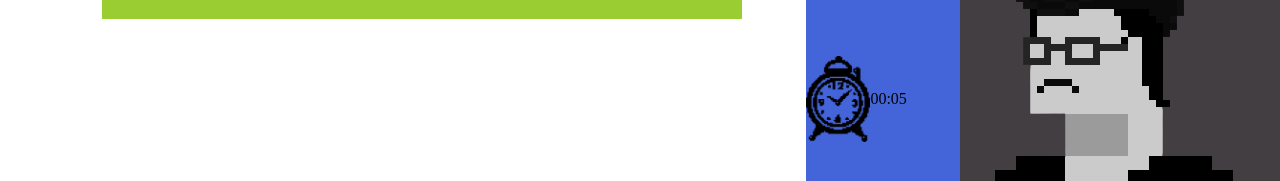
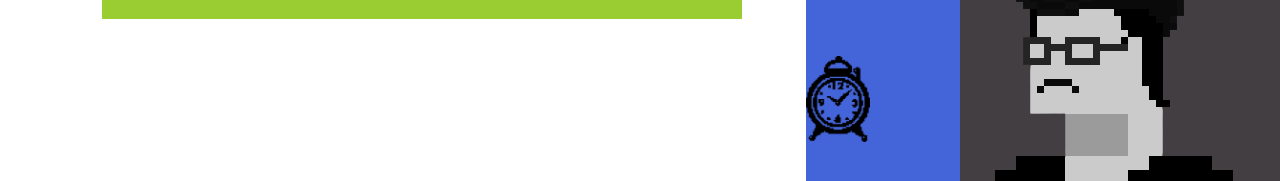
Before and after one commit to ThomasDCW/hackalillejs0522, a React (Vite) app in the folder frontend/: page / in a window 1280 px wide. Shown: the part 621-802 px from the top of the page. Built offline with nearby package versions, Linux system fonts and the light colour scheme.

Commit message:
putting context. Using timer with context

```diff
--- a/frontend/src/App.jsx
+++ b/frontend/src/App.jsx
@@ -10,6 +10,7 @@ import { StatsContext } from "./services/contexts/index";
 function App() {
   return (
     <div className="App">
+      <StatsContext>
         <Reset />
         <GlobalStyle>
           <Header />
@@ -26,7 +27,7 @@ function App() {
             </section>
           </main>
         </GlobalStyle>
-
+      </StatsContext>
     </div>
   );
 }
--- a/frontend/src/components/Timer/index.jsx
+++ b/frontend/src/components/Timer/index.jsx
@@ -1,13 +1,13 @@
 import STimer from "./style";
 import timerImg from "../../assets/timer.png";
-// import context from "../../../context/Ctx";
-
+import context from "../../services/contexts/index";
+import { useContext } from "react";
 export default function Timer() {
-  const timerActif = true; // à remplacer par donnée du contexte
+  const { timer, timerActif } = useContext(context);
   return (
     <STimer>
       <img src={timerImg} />
-      <p className={timerActif ? "showTimer" : "hideTimer"}>00:05</p>
+      <p className={timerActif ? "showTimer" : "hideTimer"}>{timer}</p>
     </STimer>
   );
 }
```
Lines whose indentation alone changed are shown as unchanged.
